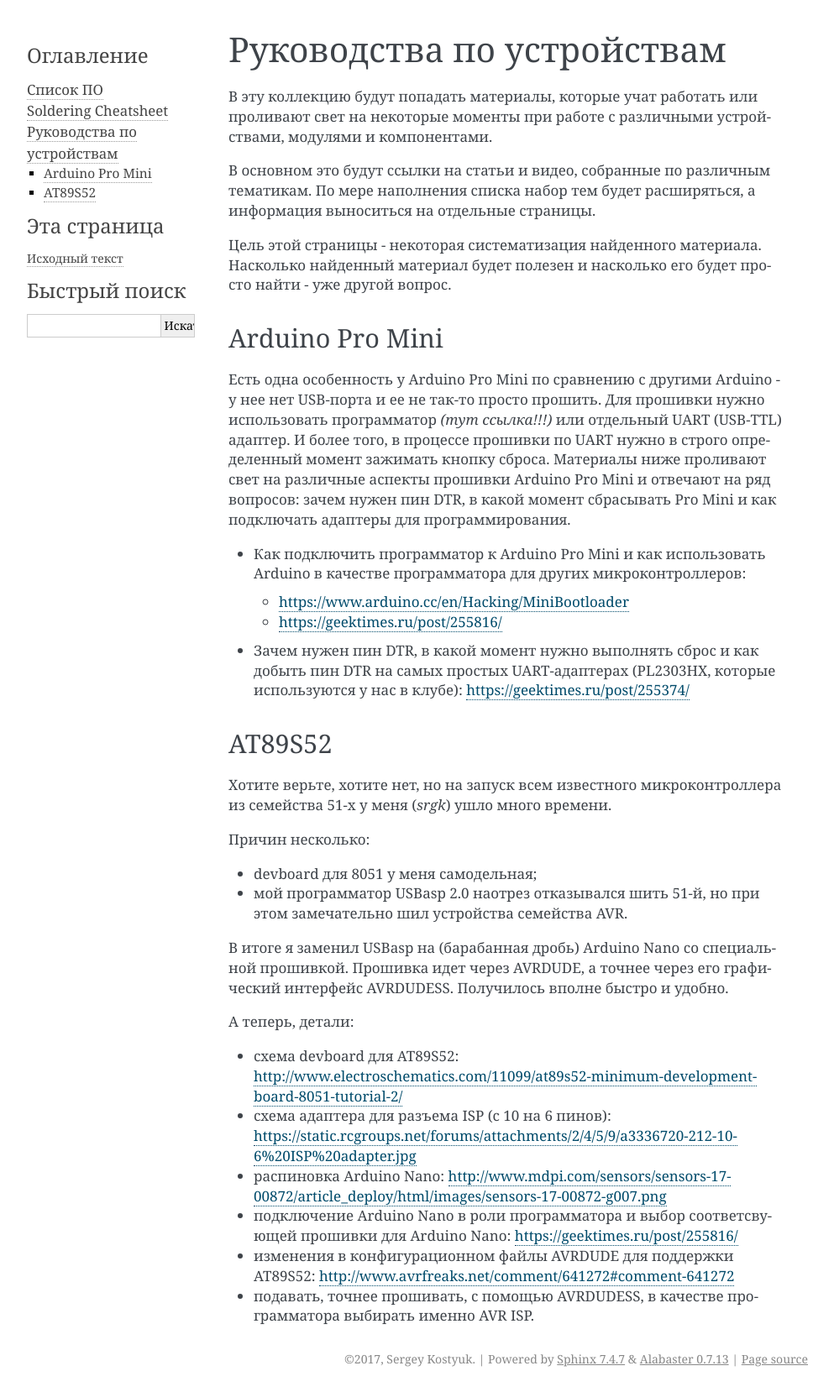
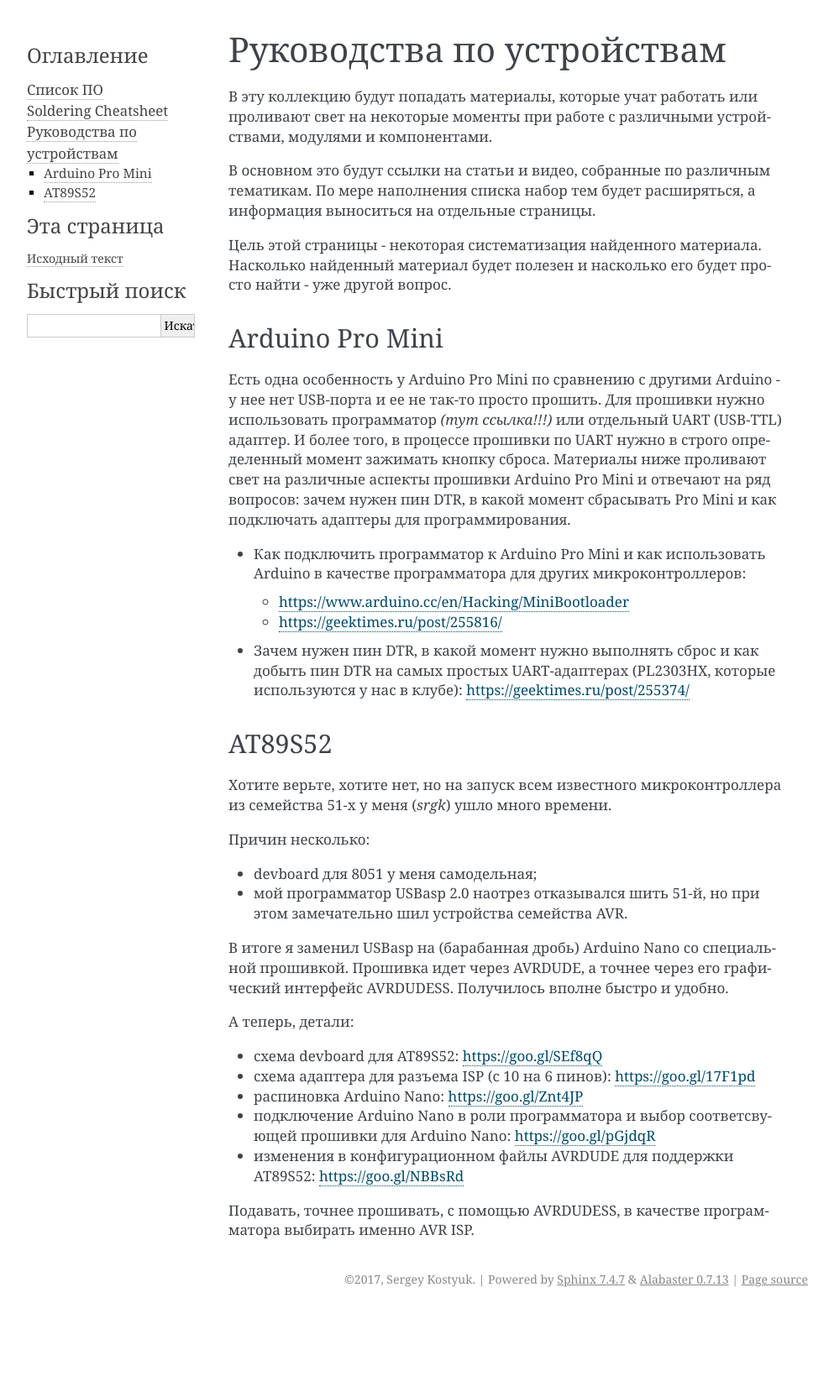
Before and after one commit to crtv-club/crtv_club, a Sphinx documentation site: the page built from docs/source/dev_manuals.rst, in a window 1280 px wide. Shown: the whole page at 84% size, without its empty margins (148-1141 px from the left). Built offline with Sphinx 7.4.7, drawn with Linux system fonts in a browser that asks for light colours; after the commit the page ends 1563 px from its top, so only the background shows below that; some of the changed lines change nothing that is shown.

Commit message:
Replaced links with shortened variants, splitted one paragraph

```diff
--- a/docs/source/dev_manuals.rst
+++ b/docs/source/dev_manuals.rst
@@ -58,15 +58,16 @@
 А теперь, детали:
 
 - схема devboard для AT89S52:
-  http://www.electroschematics.com/11099/at89s52-minimum-development-board-8051-tutorial-2/
+  https://goo.gl/SEf8qQ
 - схема адаптера для разъема ISP (с 10 на 6 пинов):
-  https://static.rcgroups.net/forums/attachments/2/4/5/9/a3336720-212-10-6%20ISP%20adapter.jpg
+  https://goo.gl/17F1pd
 - распиновка Arduino Nano:
-  http://www.mdpi.com/sensors/sensors-17-00872/article_deploy/html/images/sensors-17-00872-g007.png
+  https://goo.gl/Znt4JP
 - подключение Arduino Nano в роли программатора и выбор
   соответсвующей прошивки для Arduino Nano:
-  https://geektimes.ru/post/255816/
+  https://goo.gl/pGjdqR
 - изменения в конфигурационном файлы AVRDUDE для поддержки AT89S52:
-  http://www.avrfreaks.net/comment/641272#comment-641272
-- подавать, точнее прошивать, с помощью AVRDUDESS, в качестве
-  программатора выбирать именно AVR ISP.
+  https://goo.gl/NBBsRd
+
+Подавать, точнее прошивать, с помощью AVRDUDESS, в качестве
+программатора выбирать именно AVR ISP.
```
